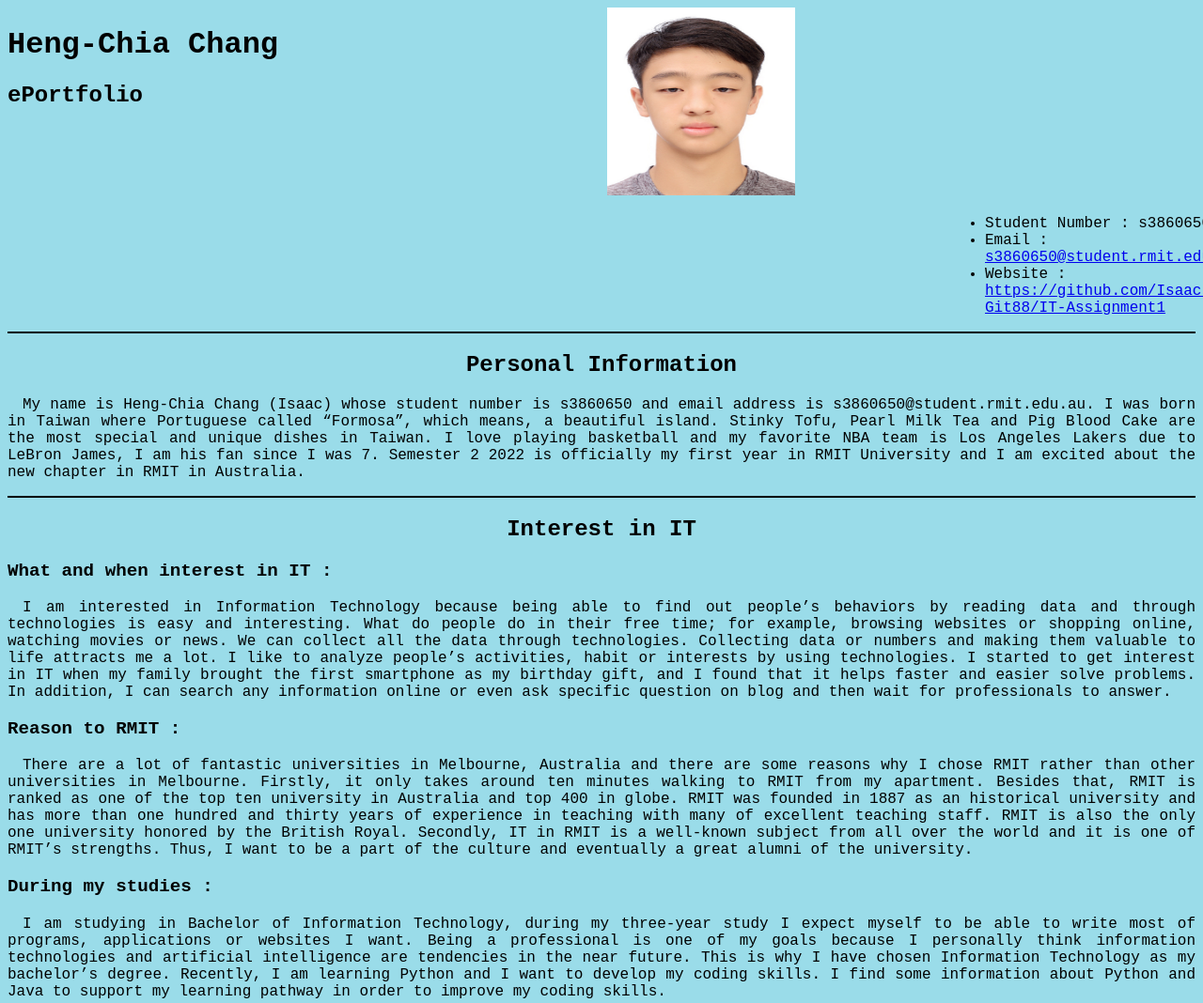
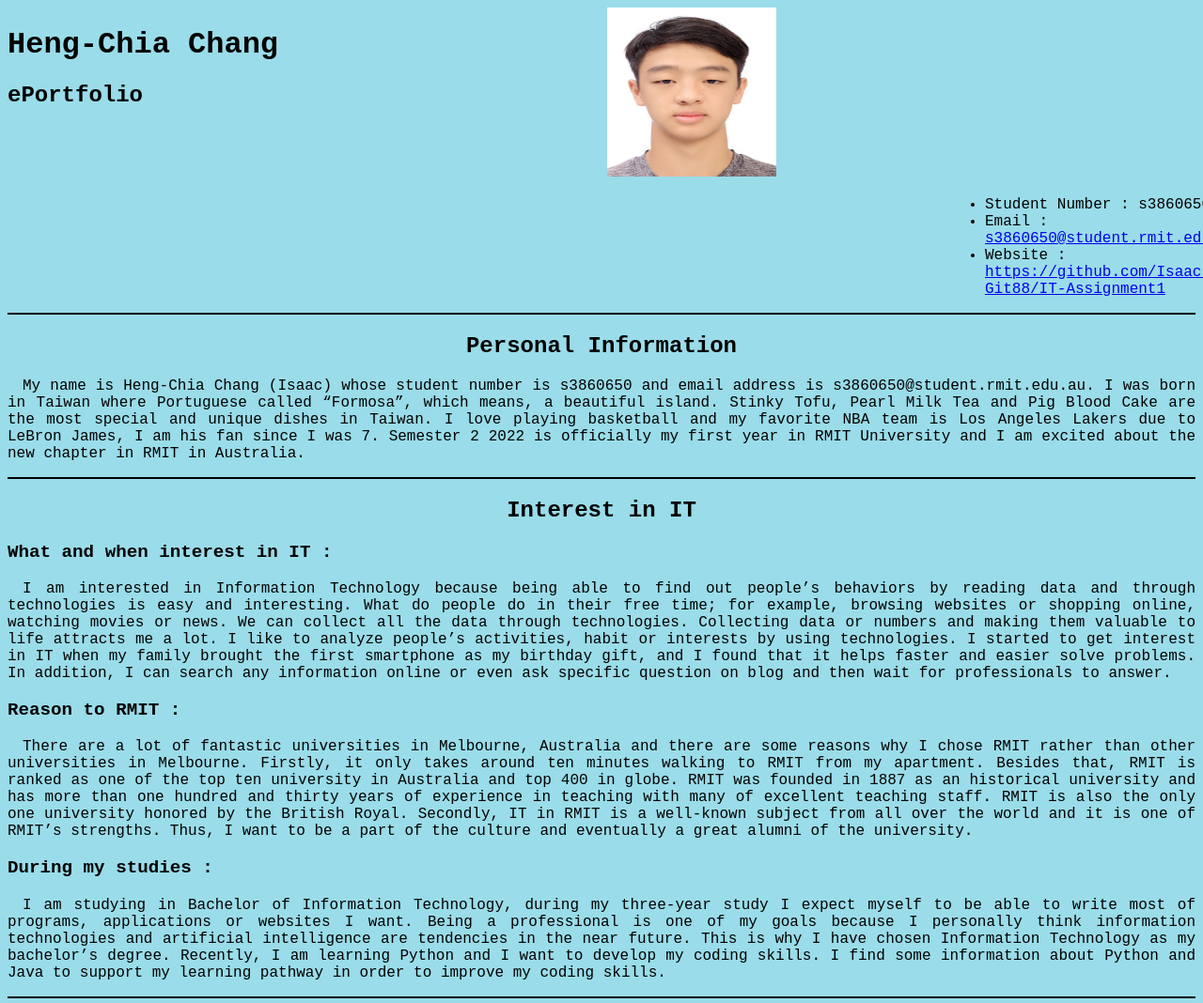
Before and after one commit to Isaac-Git88/IT-Assignment1, a plain HTML site: page index.html in a window 1280 px wide. Shown: the top 1068 px of the page at 94% size. Drawn offline with Linux system fonts and the light colour scheme.

Commit message:
Update index.html

```diff
--- a/index.html
+++ b/index.html
@@ -26,7 +26,7 @@
 </div>
 
 <div style="float:left;margin-left:350px;">
-<img style="height:200px;width:200px;"src="B2449D4D-FDA5-45AE-B6AE-B08E1DAAFB73.jpg" alt="Avatar">
+<img style="height:180px;width:180px;"src="B2449D4D-FDA5-45AE-B6AE-B08E1DAAFB73.jpg" alt="Avatar">
 </div>
 
 <div style="float:left;margin-left:1000px;">
```
